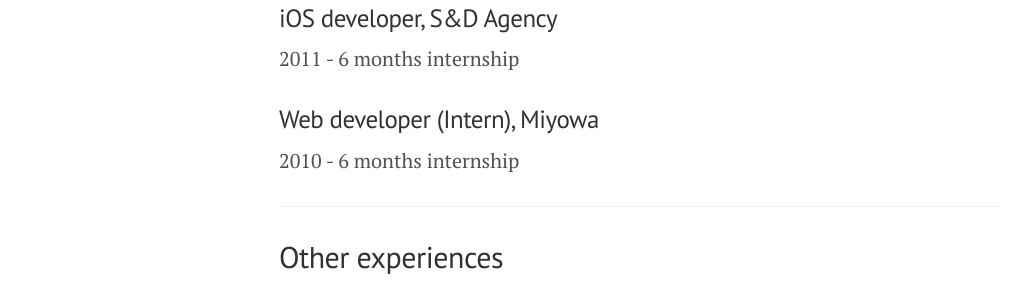
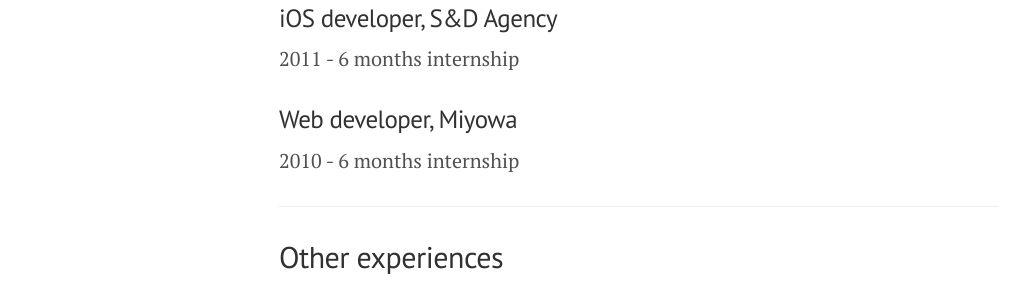
Before and after one commit to nsarno/nsarno.github.io, a Jekyll site: the page built from resume.md, in a window 1280 px wide. Shown: the part 1028-1318 px from the top of the page, without its empty margins (1-1031 px from the left). Built offline with Jekyll 4.4.1, drawn with Linux system fonts in a browser that asks for light colours; Markdown is read by kramdown in place of the engine named in the settings.

Commit message:
minor fix resume

```diff
--- a/resume.md
+++ b/resume.md
@@ -32,7 +32,7 @@
 ### iOS developer, S&D Agency
 2011 - 6 months internship
 
-### Web developer (Intern), Miyowa
+### Web developer, Miyowa
 2010 - 6 months internship
 
 ---
```
